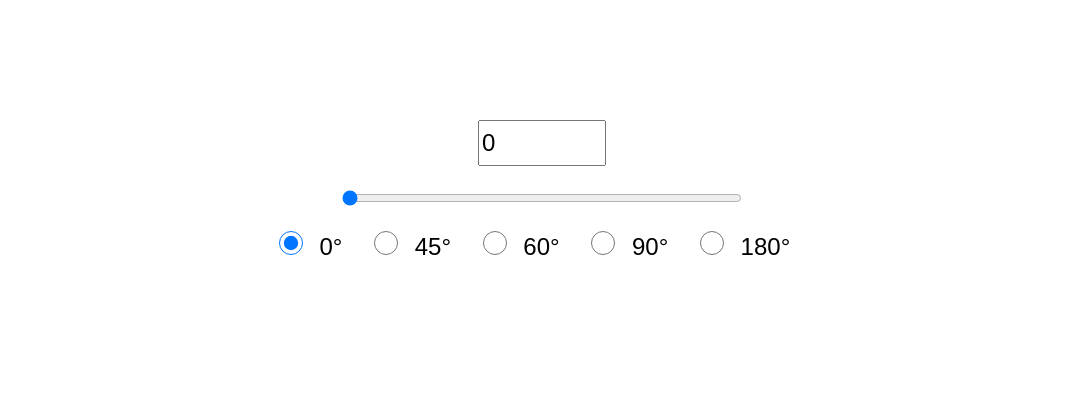
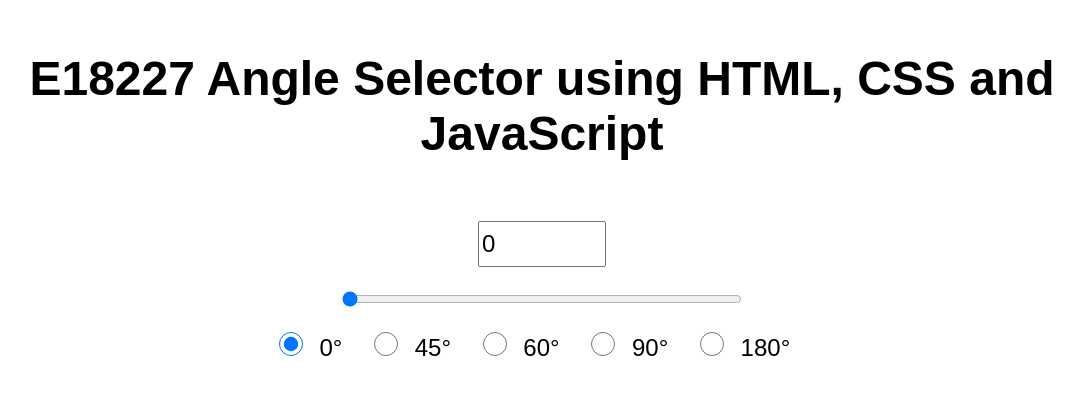
Before and after one commit to DinukaHM/e18227-angle-selector-basic, a plain HTML site: page index.html in a window 1280 px wide. Shown: the part 210-604 px from the top of the page, without its empty margins (98-1181 px from the left). Drawn offline with Linux system fonts and the light colour scheme.

Commit message:
update index.html

```diff
--- a/index.html
+++ b/index.html
@@ -8,6 +8,8 @@
 </head>
 <body>
     <div class="container">
+        <h1>E18227 Angle Selector using HTML, CSS and JavaScript</h1>
+        <br>
         <input type="number" id="angleInput" min="0" max="360" value="0">
         <br>
         <input type="range" id="angleSlider" min="0" max="360" value="0">
```
